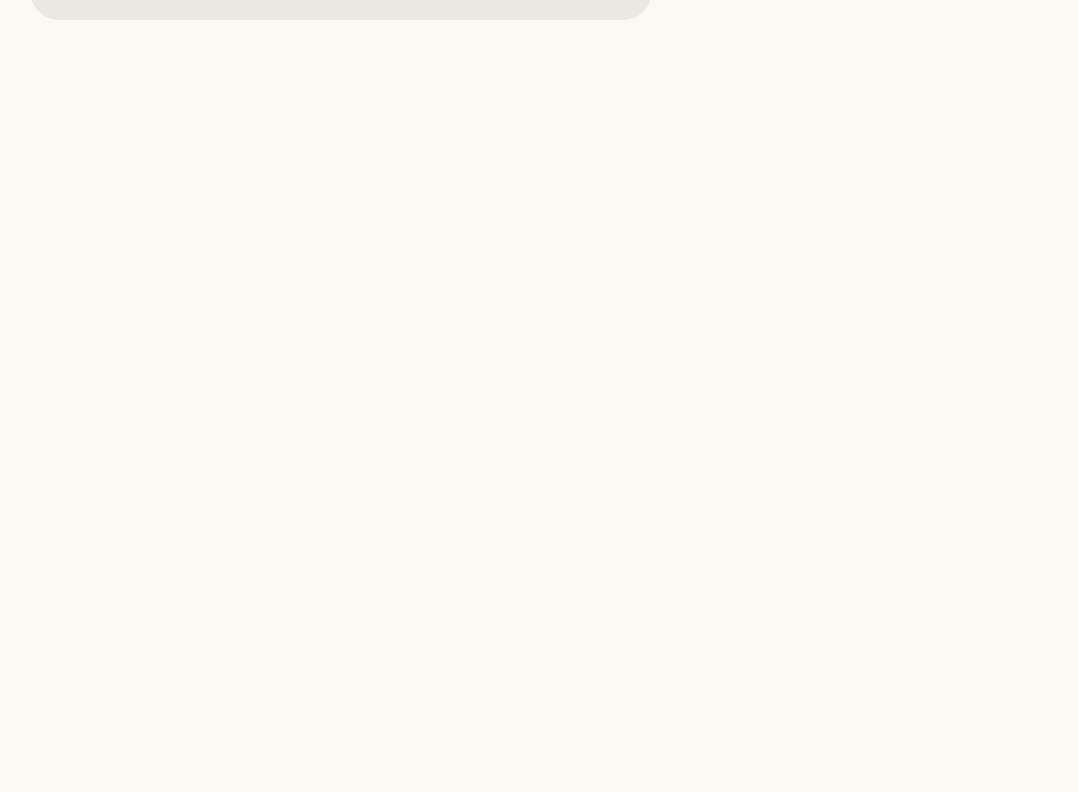
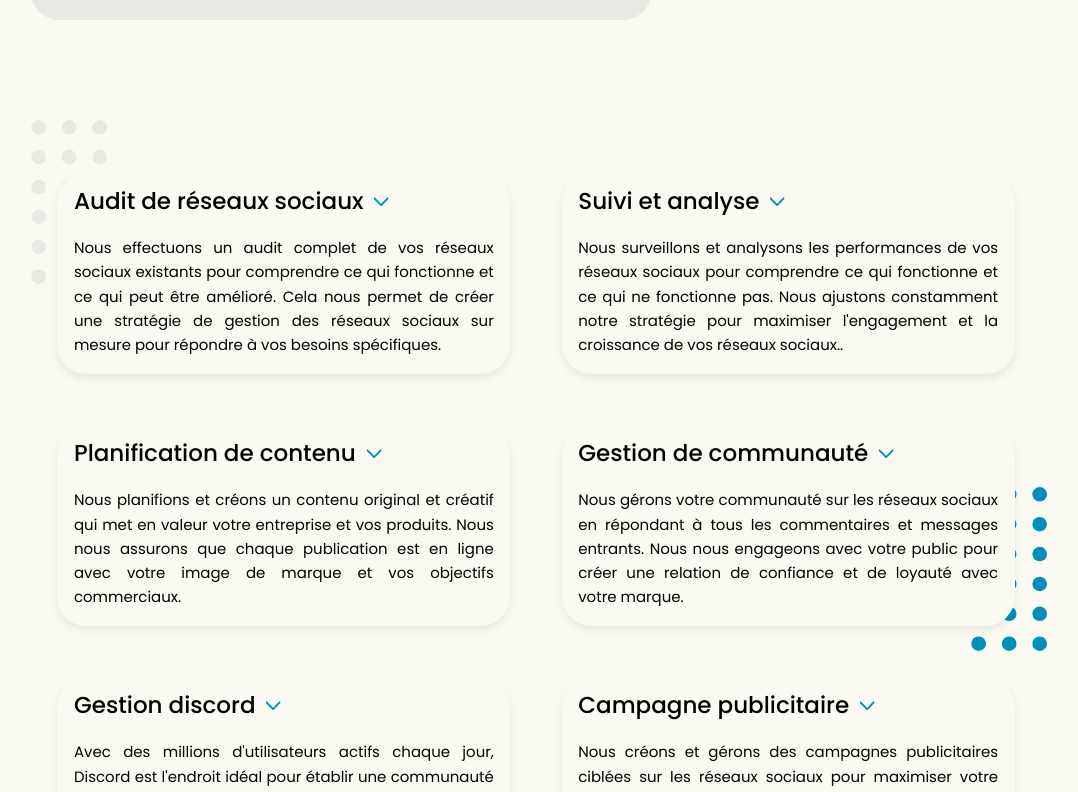
Before and after one commit to Arox39/graph-website, a React (Create React App) app: page /graphiLeaf/social in a window 1280 px wide. Shown: the part 661-1453 px from the top of the page, without its empty margins (104-1182 px from the left). Before the commit the page ends 800 px from the top, so only its background shows below. Built offline with nearby package versions, Linux system fonts and the light colour scheme.

Commit message:
finish social solution page

```diff
--- a/src/pages/sub-nav-page/social/social.component.jsx
+++ b/src/pages/sub-nav-page/social/social.component.jsx
@@ -1,9 +1,34 @@
 import SubNavHeader from '../../../components/shared/sub-nav-header/sub-nav-header.component'
 import './social.style.scss'
 import headerImg from '../../../assets/img/Desktop social.png'
+import Footer from '../../../components/footer/footer.component'
+import blueArrow from '../../../assets/img/ArrowBleu.svg'
+
+import blueGrid from '../../../assets/img/BG-PB.svg'
+import greyGrid from '../../../assets/img/BG-PG.svg'
+
+const GridElement = ({title, blueGridVisible, greyGridVisible, content}) => {
+
+    return (
+        <div className='grid-element'>
+            <h1 className='element-title'>
+                {title}
+                <span><img className='blueArrow' src={blueArrow} alt='blueArrow'/></span>
+            </h1>
+            <p className='content'>{content}</p>
+            {blueGridVisible && (
+                <img className='blueGrid' src={blueGrid} alt='blue grid' />
+            )}
+            {greyGridVisible && (
+                <img className='greyGrid' src={greyGrid} alt='grey grid' />
+            )}
+        </div>
+    )
+}
+
 const Social = () => {
     return (
-        <div>
+        <div className='social'>
             <SubNavHeader
             title="Une <span className='underline'>présence en ligne</span> forte pour
             <br/> une <span className='blue'>visibilité maximale.</span>"
@@ -12,6 +37,27 @@ const Social = () => {
             subcontent="Les réseaux sociaux sont une <strong>plateforme efficace</strong> pour atteindre <strong>votre public cible</strong> et créer une relation de confiance avec lui. Cependant, maintenir une présence active sur les réseaux sociaux peut être une tâche ardue et chronophage. C'est là que notre service de Social Media Management entre en jeu."
             img={headerImg}
             />
+
+
+            <section className="social-grid">
+
+                <GridElement title="Audit de réseaux sociaux" greyGridVisible={true} content="Nous effectuons un audit complet de vos réseaux sociaux existants pour comprendre ce qui fonctionne et ce qui peut être amélioré. Cela nous permet de créer une stratégie de gestion des réseaux sociaux sur mesure pour répondre à vos besoins spécifiques." />
+
+                <GridElement title="Suivi et analyse" content="Nous surveillons et analysons les performances de vos réseaux sociaux pour comprendre ce qui fonctionne et ce qui ne fonctionne pas. Nous ajustons constamment notre stratégie pour maximiser l'engagement et la croissance de vos réseaux sociaux.." />
+
+                <GridElement title="Planification de contenu" content="Nous planifions et créons un contenu original et créatif qui met en valeur votre entreprise et vos produits. Nous nous assurons que chaque publication est en ligne avec votre image de marque et vos objectifs commerciaux." />
+
+                <GridElement title="Gestion de communauté" blueGridVisible={true} content="Nous gérons votre communauté sur les réseaux sociaux en répondant à tous les commentaires et messages entrants. Nous nous engageons avec votre public pour créer une relation de confiance et de loyauté avec votre marque." />
+
+                <GridElement title="Gestion discord" content="Avec des millions d'utilisateurs actifs chaque jour, Discord est l'endroit idéal pour établir une communauté en ligne. Nous vous aiderons à gérer votre serveur Discord en créant une stratégie de communication efficace, en créant du contenu engageant et en modérant." />
+
+                <GridElement title="Campagne publicitaire" content="Nous créons et gérons des campagnes publicitaires ciblées sur les réseaux sociaux pour maximiser votre retour sur investissement et atteindre un public plus large." />
+
+
+
+            </section>
+
+            <Footer />
         </div>
     )
 }
--- a/src/pages/sub-nav-page/social/social.style.scss
+++ b/src/pages/sub-nav-page/social/social.style.scss
@@ -0,0 +1,59 @@
+.social
+{
+    .social-grid
+    {
+        display: flex;
+        flex-wrap: wrap;
+        justify-content: center;
+        width: 82vw;
+        margin: 10vw auto;
+
+
+        .grid-element
+        {
+            width: 40%;
+            margin: 2vw;
+            position: relative;
+            height: fit-content;
+            background-color: #FAF9F2;
+            padding: 1.3vw;
+            border-radius: 2.3vw;
+            box-shadow: 0px 4px 8px rgba(0, 0, 24, 0.07);
+            .blueGrid
+            {
+                position: absolute;
+                z-index: -1;
+                transform: rotate(90deg);
+                bottom: 1.5vw;
+                right: -6vw;
+            }
+            .greyGrid
+            {
+                position: absolute;
+                z-index: -1;
+                transform: rotate(90deg);
+                top: -0.7vw;
+                left: -5.5vw;
+            }
+            .element-title
+            {
+                font-size: 1.8vw;
+                font-weight:500 ;
+                margin-bottom: 1.80vw;
+
+                span img
+                {
+                    height: 1.2vw;
+                    transform: rotate(90deg);
+                    margin-left: 1vw;
+                }
+            }
+            .content
+            {
+                font-size: 1.17vw;
+                text-align: justify;
+                line-height: 1.9vw;
+            }
+        }
+    }
+}
```
